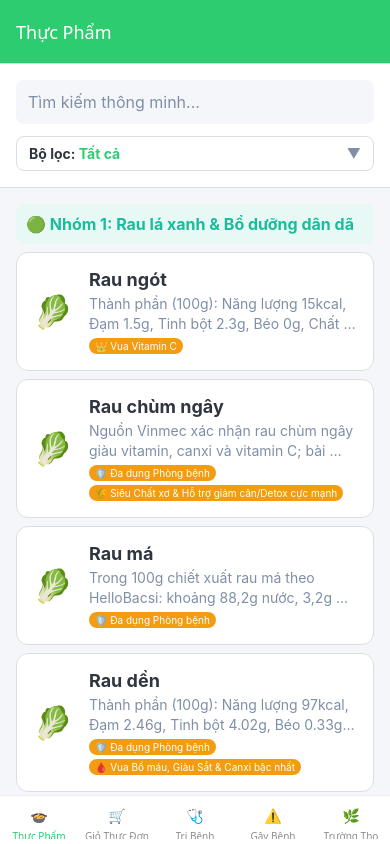
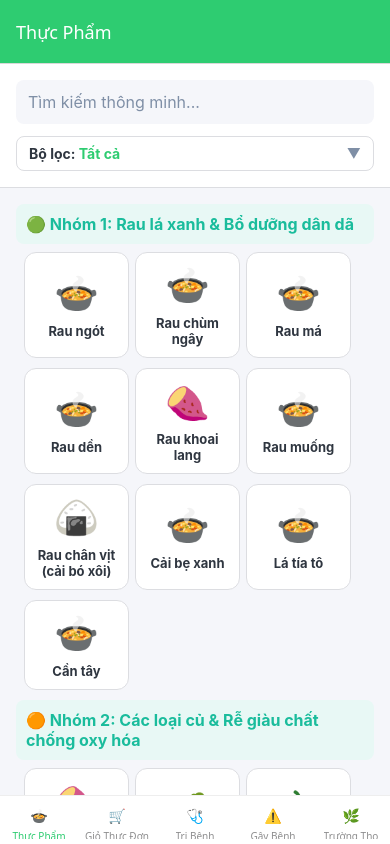
Before and after one commit to phat2814backup-quant/web_food, a React Native app: screen /FoodsTab in a window 390 px wide. Built offline with nearby package versions, Linux system fonts and the light colour scheme.

Commit message:
feat: use responsive FoodGridItem across HomeScreen and DietDetailScreen

```diff
--- a/src/components/Shared.js
+++ b/src/components/Shared.js
@@ -24,7 +24,7 @@ export const iconForCategory = (category) => {
 
 export const FoodRow = ({ item, onPress, theme }) => (
   <TouchableOpacity style={[styles.foodRow, { backgroundColor: theme.cardBg, borderColor: theme.border }]} onPress={onPress}>
-    <Text style={styles.foodIcon}>{iconForCategory(item.main_category + ' ' + item.category)}</Text>
+    <Text style={styles.foodIcon}>{item.icon || iconForCategory(item.main_category + ' ' + item.category)}</Text>
     <View style={styles.foodInfo}>
       <Text style={[styles.foodName, { color: theme.text }]}>{item.name}</Text>
       <Text style={[styles.foodSummary, { color: theme.textMuted }]} numberOfLines={2}>{item.nutrition || item.category}</Text>
@@ -39,6 +39,27 @@ export const FoodRow = ({ item, onPress, theme }) => (
   </TouchableOpacity>
 );
 
+export const FoodGridItem = ({ item, onPress, theme }) => (
+  <TouchableOpacity
+    style={{
+      width: 105,
+      backgroundColor: theme.cardBg,
+      borderRadius: 12,
+      padding: 10,
+      alignItems: 'center',
+      marginBottom: 10,
+      marginRight: 6,
+      borderWidth: 1,
+      borderColor: theme.border,
+      justifyContent: 'center'
+    }}
+    onPress={onPress}
+  >
+    <Text style={{ fontSize: 36, marginBottom: 8 }}>{item.icon || iconForCategory(item.main_category + ' ' + item.category)}</Text>
+    <Text style={{ fontSize: 13, fontWeight: 'bold', color: theme.text, textAlign: 'center' }} numberOfLines={2}>{item.name}</Text>
+  </TouchableOpacity>
+);
+
 export const SectionCard = ({ title, icon, color, children, theme }) => (
   <View style={[styles.sectionCard, { backgroundColor: theme.cardBg }]}>
     <View style={styles.sectionHeader}>
--- a/src/screens/HomeScreen.js
+++ b/src/screens/HomeScreen.js
@@ -1,7 +1,7 @@
 import React, { useState, useMemo } from 'react';
 import { SafeAreaView, View, TextInput, ScrollView, TouchableOpacity, Text, SectionList, useColorScheme } from 'react-native';
 import { getTheme, commonStyles as styles } from '../styles/theme';
-import { FoodRow, removeDiacritics } from '../components/Shared';
+import { FoodRow, FoodGridItem, removeDiacritics } from '../components/Shared';
 import db from '../../data.json';
 
 const foodData = db.foods || [];
@@ -51,7 +51,7 @@ export default function HomeScreen({ navigation }) {
             const valB = b.nutrition_data?.[topField] || 0;
             return valB - valA;
          });
-         return [{ title: `Top 10 thực phẩm chứa nhiều ${topName} nhất`, data: filteredFoods.slice(0, 10) }];
+         return [{ title: `Top 10 thực phẩm chứa nhiều ${topName} nhất`, data: [filteredFoods.slice(0, 10)] }];
       }
 
       const searchWords = searchNormalized.split(' ').filter(Boolean);
@@ -113,7 +113,7 @@ export default function HomeScreen({ navigation }) {
     // If searching or filtering, we display it as a single flat list to respect the sort order!
     if (searchText || activeFilter !== 'Tất cả') {
       const title = searchText ? 'Kết quả tìm kiếm' : `Top thực phẩm: ${activeFilter}`;
-      return [{ title, data: filteredFoods }];
+      return [{ title, data: [filteredFoods] }];
     }
 
     const grouped = filteredFoods.reduce((acc, food) => {
@@ -125,7 +125,7 @@ export default function HomeScreen({ navigation }) {
 
     return Object.keys(grouped).map(key => ({
       title: key,
-      data: grouped[key]
+      data: [grouped[key]]
     }));
   }, [searchText, activeFilter]);
 
@@ -168,8 +168,14 @@ export default function HomeScreen({ navigation }) {
       </View>
       <SectionList
         sections={sectionsData}
-        keyExtractor={(item) => item.id}
-        renderItem={({ item }) => <FoodRow item={item} theme={theme} onPress={() => navigation.navigate('FoodDetail', { food: item })} />}
+        keyExtractor={(item, index) => index.toString()}
+        renderItem={({ item }) => (
+          <View style={{ flexDirection: 'row', flexWrap: 'wrap', paddingHorizontal: 8, justifyContent: 'flex-start' }}>
+            {item.map(f => (
+              <FoodGridItem key={f.id} item={f} theme={theme} onPress={() => navigation.navigate('FoodDetail', { food: f })} />
+            ))}
+          </View>
+        )}
         renderSectionHeader={({ section: { title } }) => (
           <View style={styles.sectionListHeader}><Text style={styles.sectionListHeaderText}>{title}</Text></View>
         )}
--- a/src/screens/OtherScreens.js
+++ b/src/screens/OtherScreens.js
@@ -1,7 +1,7 @@
 import React, { useContext } from 'react';
 import { SafeAreaView, View, Text, TouchableOpacity, ScrollView, FlatList, Linking, useColorScheme } from 'react-native';
 import { getTheme, commonStyles as styles } from '../styles/theme';
-import { FoodRow, SectionCard } from '../components/Shared';
+import { FoodRow, FoodGridItem, SectionCard } from '../components/Shared';
 import { MealContext } from '../context/MealContext';
 import db from '../../data.json';
 
@@ -297,16 +297,9 @@ export function DietDetailScreen({ route, navigation }) {
 
       <View style={styles.listContainer}>
         <Text style={styles.sectionListHeaderText}>Thực phẩm phù hợp tiêu chuẩn</Text>
-        <View style={{ flexDirection: 'row', flexWrap: 'wrap', justifyContent: 'space-between', paddingHorizontal: 4 }}>
+        <View style={{ flexDirection: 'row', flexWrap: 'wrap', paddingHorizontal: 8, justifyContent: 'flex-start' }}>
           {approvedFoods.map(f => (
-            <TouchableOpacity
-              key={f.id}
-              style={{ width: '31%', backgroundColor: theme.cardBg, borderRadius: 12, padding: 12, alignItems: 'center', marginBottom: 12, borderWidth: 1, borderColor: theme.border }}
-              onPress={() => navigation.navigate('FoodDetail', { food: f })}
-            >
-              <Text style={{ fontSize: 32, marginBottom: 8 }}>{f.icon || '🍲'}</Text>
-              <Text style={{ fontSize: 13, fontWeight: 'bold', color: theme.text, textAlign: 'center' }} numberOfLines={2}>{f.name}</Text>
-            </TouchableOpacity>
+            <FoodGridItem key={f.id} item={f} theme={theme} onPress={() => navigation.navigate('FoodDetail', { food: f })} />
           ))}
         </View>
       </View>
```
